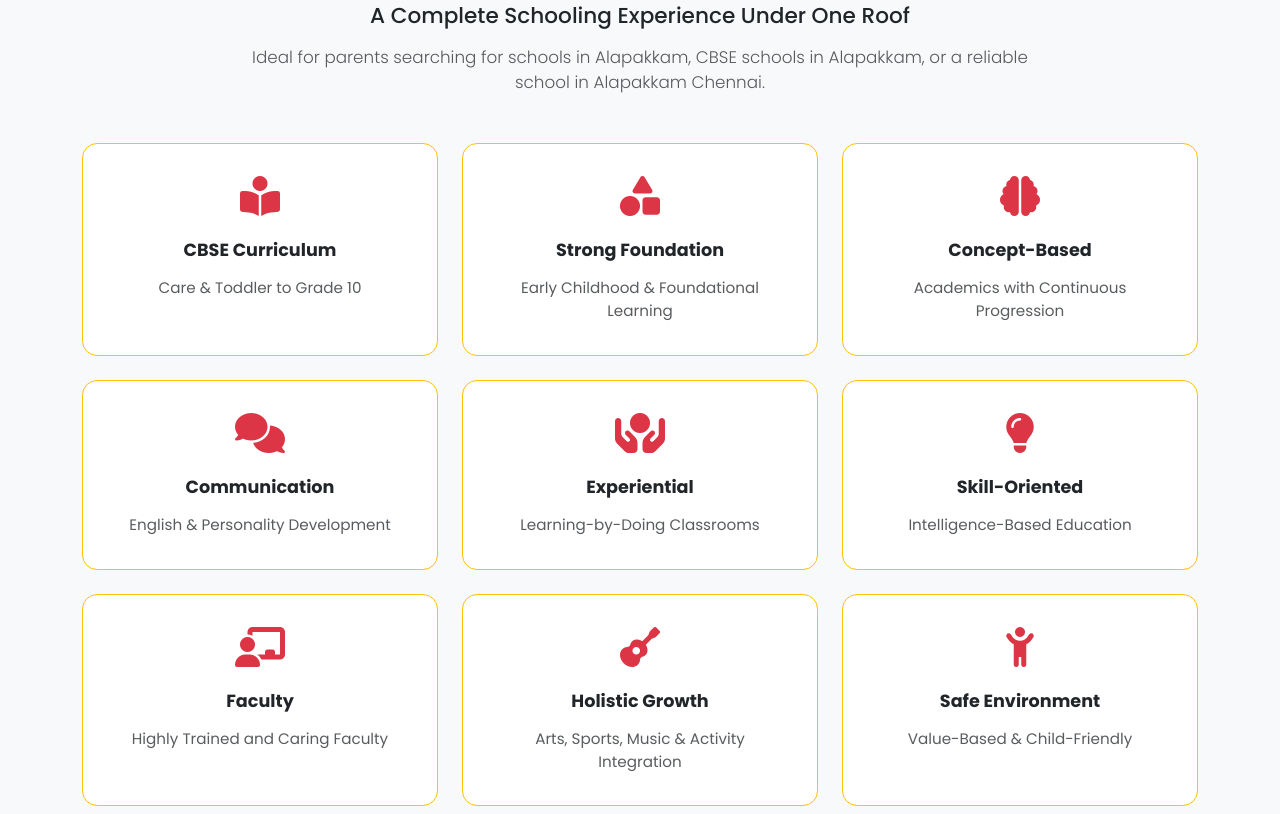
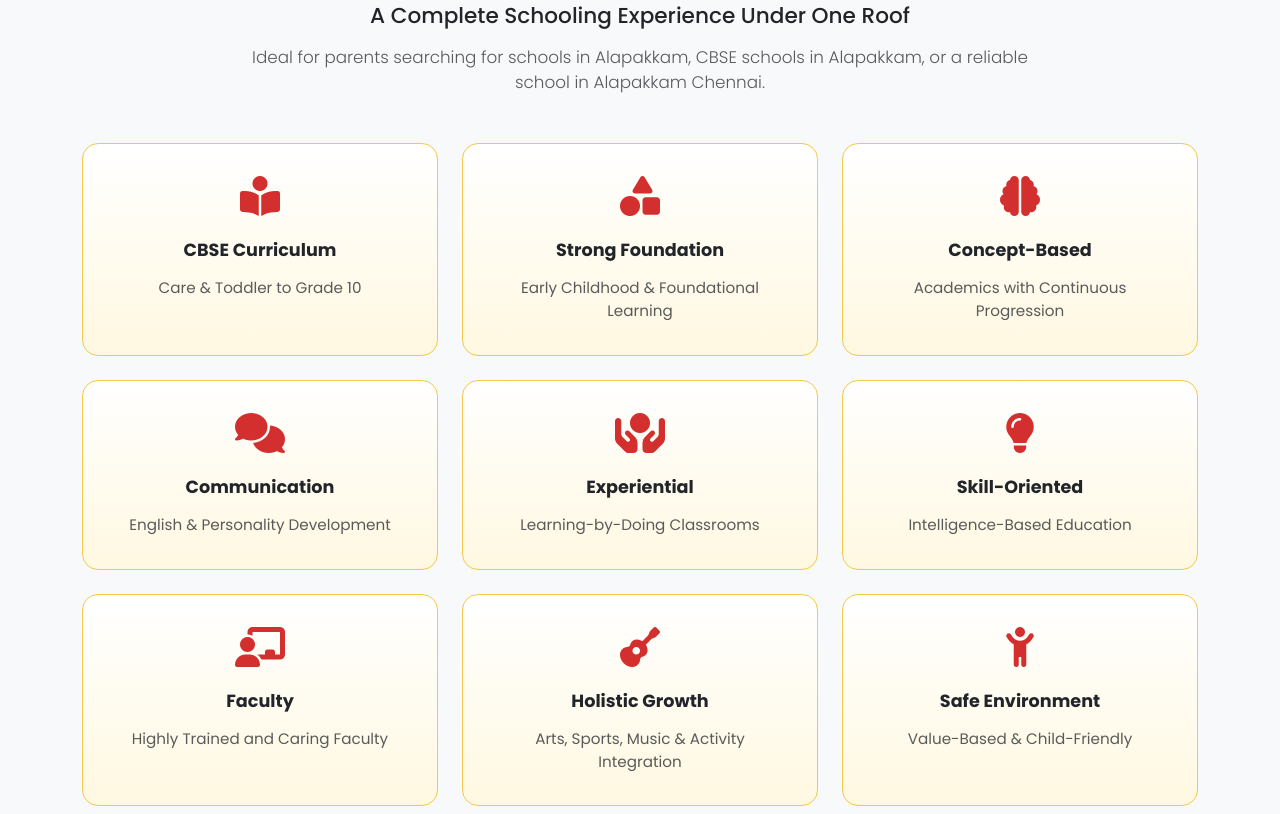
Before and after one commit to websiteachariya/achariya-landing-pages-newmodel, a plain HTML site: page index.html in a window 1280 px wide. Shown: the part 1326-2140 px from the top of the page. Drawn offline with nearby package versions, Linux system fonts and the light colour scheme.

Commit message:
updatedcard

```diff
--- a/index.html
+++ b/index.html
@@ -344,7 +344,7 @@
             </div>
 
             <div class="border-top border-secondary pt-4">
-                <p class="small text-white-50 mb-0">© 2025 Achariya World Class Education. All Rights Reserved.</p>
+                <p class="small text-white-50 mb-0">© 2026 Achariya World Class Education. All Rights Reserved.</p>
             </div>
         </div>
     </footer>
--- a/style.css
+++ b/style.css
@@ -495,25 +495,47 @@ body {
 
 /* 4. Feature Cards */
 .feature-card {
-    background: white;
-    border: 1px solid var(--accent-gold);
-    border-radius: 15px;
+    background: linear-gradient(180deg, #ffffff, #fff8e1);
+    border: 1px solid #f2c94c;
+    border-radius: 16px;
     padding: 2rem;
     height: 100%;
-    transition: all 0.3s ease;
+    transition: all 0.35s ease;
     position: relative;
     overflow: hidden;
 }
 
+.feature-card::before {
+    content: "";
+    position: absolute;
+    inset: 0;
+    background: linear-gradient(120deg, #d32f2f, #f4c430);
+    opacity: 0;
+    transition: 0.35s;
+    z-index: 0;
+}
+
+.feature-card:hover::before {
+    opacity: 0.06;
+}
+
 .feature-card:hover {
-    transform: translateY(-10px);
-    box-shadow: 0 15px 30px rgba(0,0,0,0.08);
+    transform: translateY(-12px);
+    box-shadow: 0 18px 35px rgba(211,47,47,0.18);
 }
 
 .feature-icon {
     font-size: 2.5rem;
-    color: var(--primary-red);
+    color: #d32f2f;
     margin-bottom: 1.5rem;
+    position: relative;
+    z-index: 1;
+}
+
+.feature-card h5,
+.feature-card p {
+    position: relative;
+    z-index: 1;
 }
 /* ======================================
    WHY ACHARIYA – FONT SIZE ONLY
```
